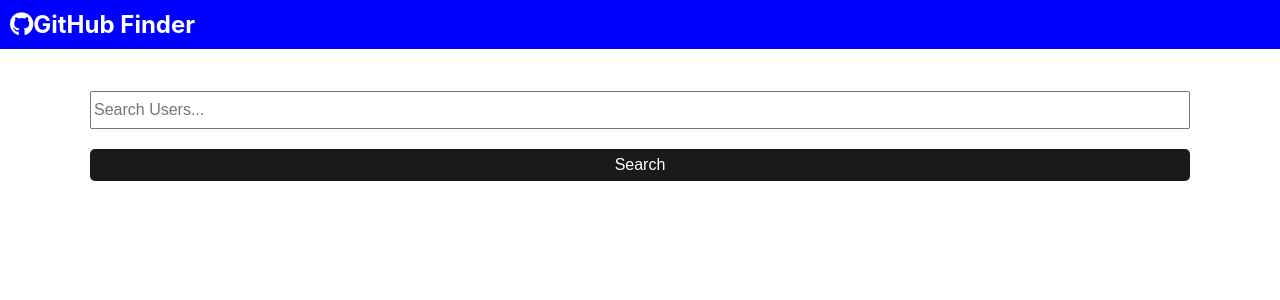
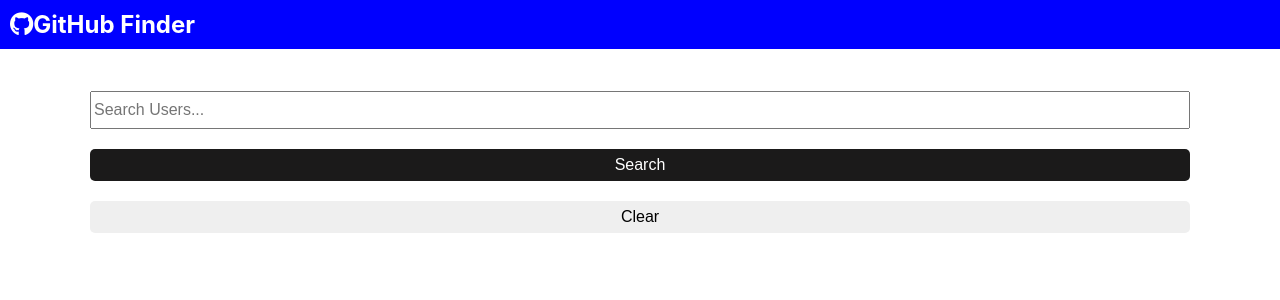
Before and after one commit to akhilalekha/github-finder, a React (Create React App) app: page / in a window 1280 px wide. Shown: the top 300 px of the page. Built offline with nearby package versions, Linux system fonts and the light colour scheme.

Commit message:
add clear function - add styles for clear button

```diff
--- a/src/App.js
+++ b/src/App.js
@@ -4,7 +4,6 @@ import Navbar from "./components/layout/Navbar";
 import Users from "./components/users/Users";
 import axios from "axios";
 import Search from "./components/users/Search";
-import PropTypes from "prop-types";
 
 class App extends Component {
 	state = {
@@ -12,17 +11,7 @@ class App extends Component {
 		loading: false
 	};
 
-	static propTypes = {
-		searchUsers: PropTypes.func.isRequired
-	};
-	// async componentDidMount() {
-	// 	this.setState({ loading: true });
-	// 	const res = await axios.get(
-	// 		`https://api.github.com/users?client_id=${process.env.REACT_APP_GITHUB_CLIENT_ID}&client_secret=${process.env.REACT_APP_GITHUB_CLIENT_SECRET}`
-	// 	);
-	// 	this.setState({ users: res.data, loading: false });
-	// }
-
+	//search users
 	searchUsers = async text => {
 		this.setState({ loading: true });
 		const res = await axios.get(
@@ -31,11 +20,14 @@ class App extends Component {
 		// console.log(res.data);
 		this.setState({ users: res.data.items, loading: false });
 	};
+
+	//clear users from the state
+	clearUsers = () => this.setState({ users: [], loading: false });
 	render() {
 		return (
 			<div className="App">
 				<Navbar />
-				<Search searchUsers={this.searchUsers} />
+				<Search searchUsers={this.searchUsers} clearUsers={this.clearUsers} />
 				<Users loading={this.state.loading} users={this.state.users} />
 			</div>
 		);
--- a/src/components/users/Search.css
+++ b/src/components/users/Search.css
@@ -1,5 +1,7 @@
 .search {
 	margin: 2rem 5rem;
+	display: flex;
+	flex-direction: column;
 }
 
 .form {
@@ -21,3 +23,12 @@
 	color: white;
 	border-radius: 5px;
 }
+
+.clear-btn {
+	height: 2rem;
+	outline: none;
+	font-size: 1rem;
+	margin: 10px;
+	border-radius: 5px;
+	border: none;
+}
--- a/src/components/users/Search.js
+++ b/src/components/users/Search.js
@@ -1,9 +1,15 @@
 import React, { Component } from "react";
 import "./Search.css";
+import PropTypes from "prop-types";
 
 export class Search extends Component {
 	state = {
 		text: ""
+	};
+
+	static propTypes = {
+		searchUsers: PropTypes.func.isRequired,
+		clearUsers: PropTypes.func.isRequired
 	};
 
 	onChange = e => this.setState({ [e.target.name]: e.target.value });
@@ -26,6 +32,7 @@ export class Search extends Component {
 					/>
 					<input type="submit" value="Search" className="search-btn" />
 				</form>
+				<button className="clear-btn" onClick={this.props.clearUsers}>Clear</button>
 			</div>
 		);
 	}
```
